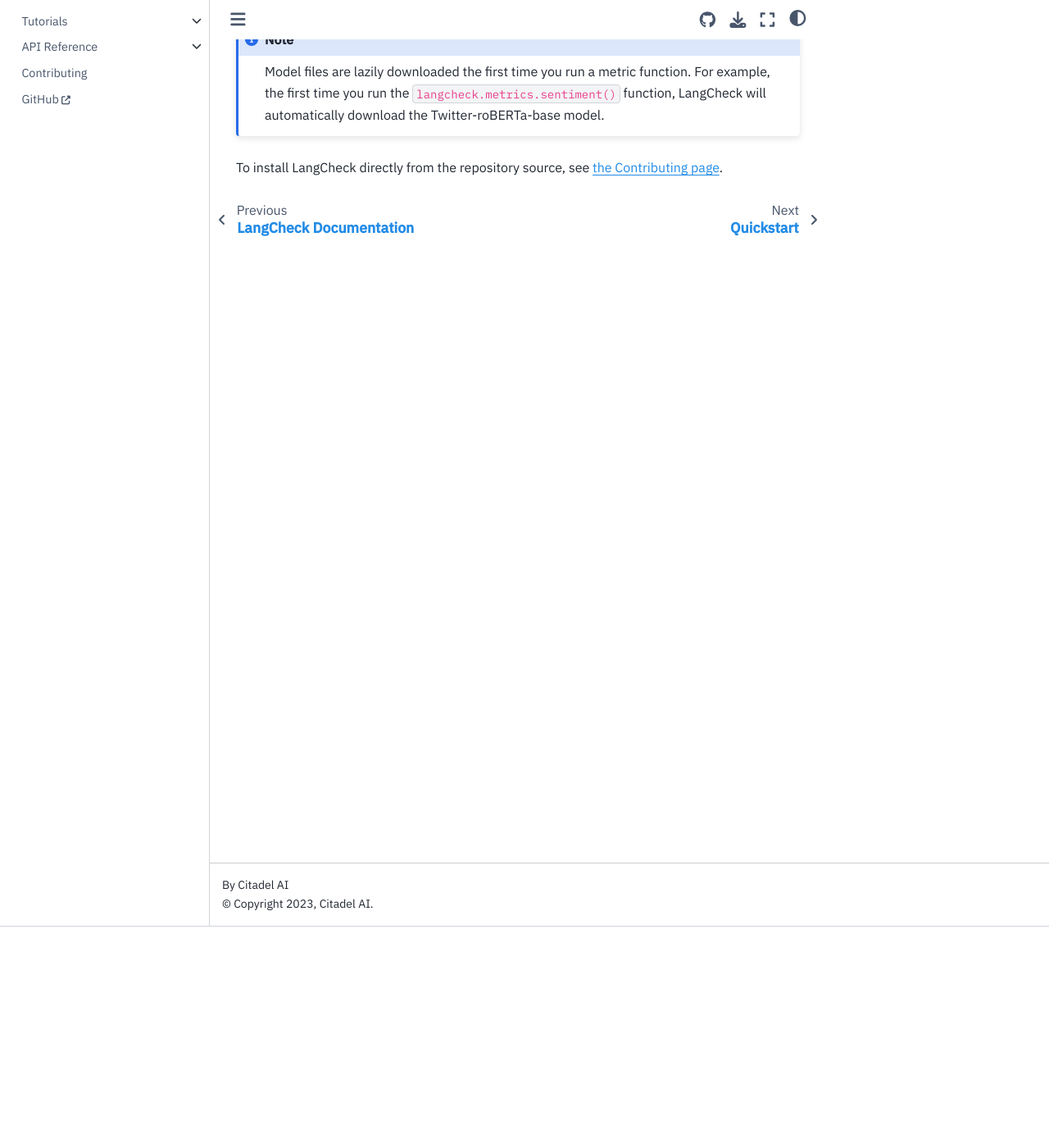
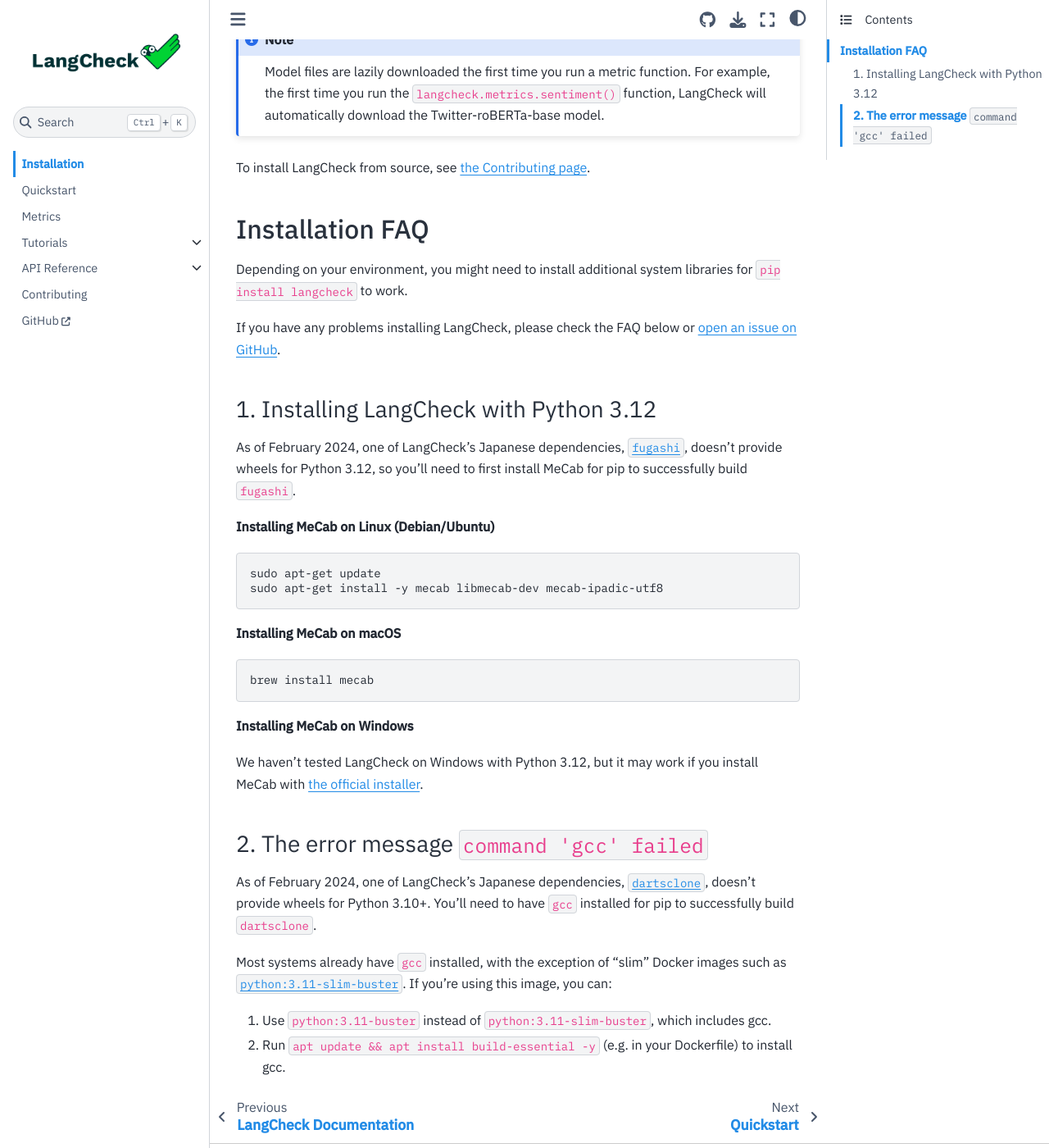
Before and after one commit to citadel-ai/langcheck, a Sphinx documentation site: the page built from docs/installation.md, in a window 1280 px wide and 1400 px high, scrolled down 270 px. Shown: the whole window at 82% size. Built offline with Sphinx 7.4.7 and the Sphinx Book theme 1.1.4, drawn with Linux system fonts in a browser that asks for light colours.

Commit message:
Add installation instructions

````diff
--- a/docs/installation.md
+++ b/docs/installation.md
@@ -12,4 +12,40 @@
 Model files are lazily downloaded the first time you run a metric function. For example, the first time you run the ``langcheck.metrics.sentiment()`` function, LangCheck will automatically download the Twitter-roBERTa-base model.
 :::
 
-To install LangCheck directly from the repository source, see [the Contributing page](contributing.md).
+To install LangCheck from source, see [the Contributing page](contributing.md).
+
+## Installation FAQ
+
+Depending on your environment, you might need to install additional system libraries for `pip install langcheck` to work.
+
+If you have any problems installing LangCheck, please check the FAQ below or [open an issue on GitHub](https://github.com/citadel-ai/langcheck/issues).
+
+### 1. Installing LangCheck with Python 3.12
+
+As of February 2024, one of LangCheck's Japanese dependencies, [`fugashi`](https://github.com/polm/fugashi), doesn't provide wheels for Python 3.12, so you'll need to first install MeCab for pip to successfully build `fugashi`.
+
+**Installing MeCab on Linux (Debian/Ubuntu)**
+
+```bash
+sudo apt-get update
+sudo apt-get install -y mecab libmecab-dev mecab-ipadic-utf8
+```
+
+**Installing MeCab on macOS**
+
+```bash
+brew install mecab
+```
+
+**Installing MeCab on Windows**
+
+We haven't tested LangCheck on Windows with Python 3.12, but it may work if you install MeCab with [the official installer](https://taku910.github.io/mecab/#install).
+
+### 2. The error message `command 'gcc' failed`
+
+As of February 2024, one of LangCheck's Japanese dependencies, [`dartsclone`](https://github.com/s-yata/darts-clone), doesn't provide wheels for Python 3.10+. You'll need to have `gcc` installed for pip to successfully build `dartsclone`.
+
+Most systems already have `gcc` installed, with the exception of "slim" Docker images such as [`python:3.11-slim-buster`](https://hub.docker.com/_/python). If you're using this image, you can:
+
+1. Use `python:3.11-buster` instead of `python:3.11-slim-buster`, which includes gcc.
+1. Run `apt update && apt install build-essential -y` (e.g. in your Dockerfile) to install gcc.
````
